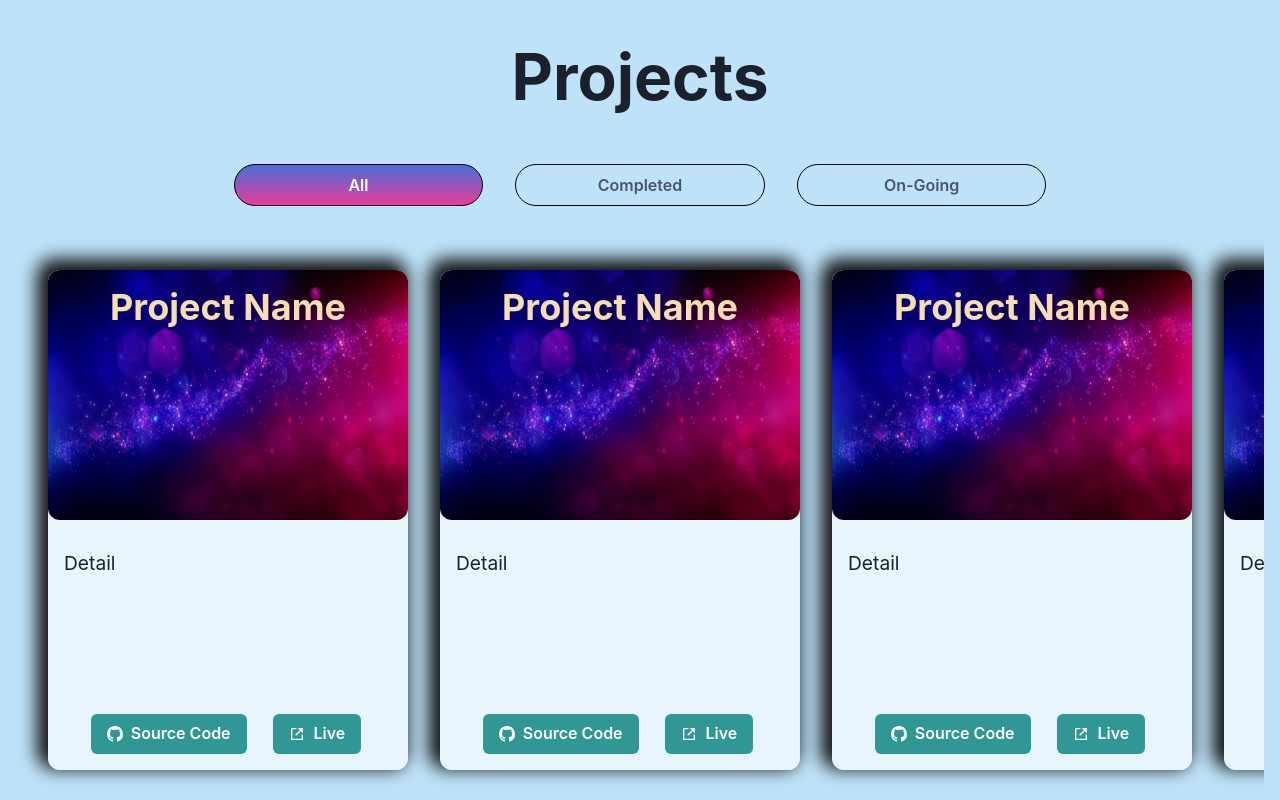
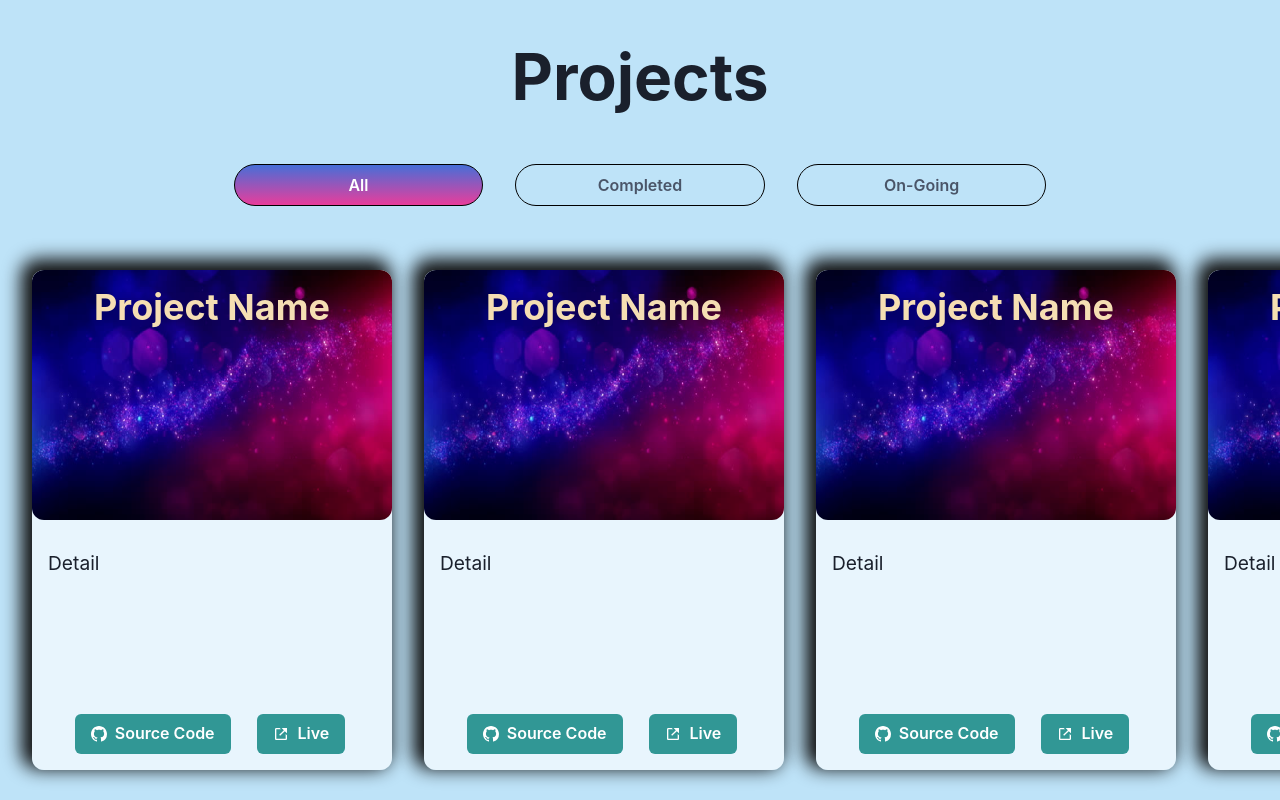
Before and after one commit to saksham-jain1/Portfolio, a React (Create React App) app: page / in a window 1280 px wide. Shown: the part 3080-3880 px from the top of the page. Built offline with nearby package versions, Linux system fonts and the light colour scheme.

Commit message:
experince

```diff
--- a/src/Components/Project.js
+++ b/src/Components/Project.js
@@ -20,11 +20,10 @@ const Project = () => {
       </Heading>
       <Tabs
         width="100%"
-        px="1rem"
         variant="soft-rounded"
         colorScheme="green.600"
       >
-        <TabList display="flex" justifyContent="center" my="2rem">
+        <TabList px="1rem" display="flex" justifyContent="center" my="2rem">
           <Tab
             _selected={{
               color: "white",
```
